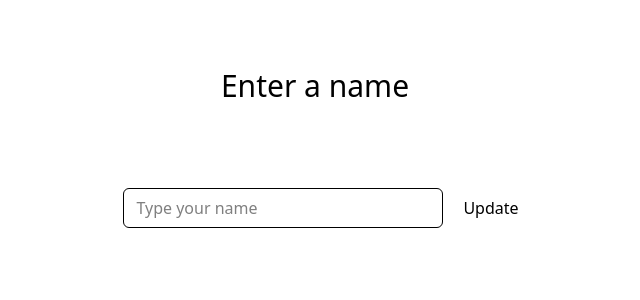
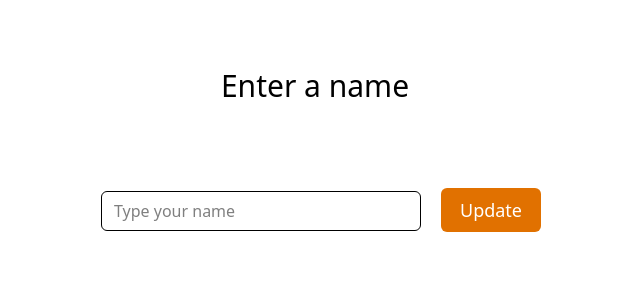
Before and after one commit to Sarmad426/react-19, a React (Vite) app: page / in a window 1280 px wide. Shown: the top 300 px of the page, without its empty margins (325-965 px from the left). Built offline with nearby package versions, Linux system fonts and the light colour scheme.

Commit message:
Added default button styles

```diff
--- a/src/index.css
+++ b/src/index.css
@@ -67,3 +67,7 @@ button:focus-visible {
     background-color: #f9f9f9;
   }
 } */
+
+button {
+  @apply bg-amber-600 hover:bg-amber-700 text-white py-2 px-4 rounded-md min-h-[40px] min-w-[100px] text-lg cursor-pointer transition-all duration-300;
+}
```
